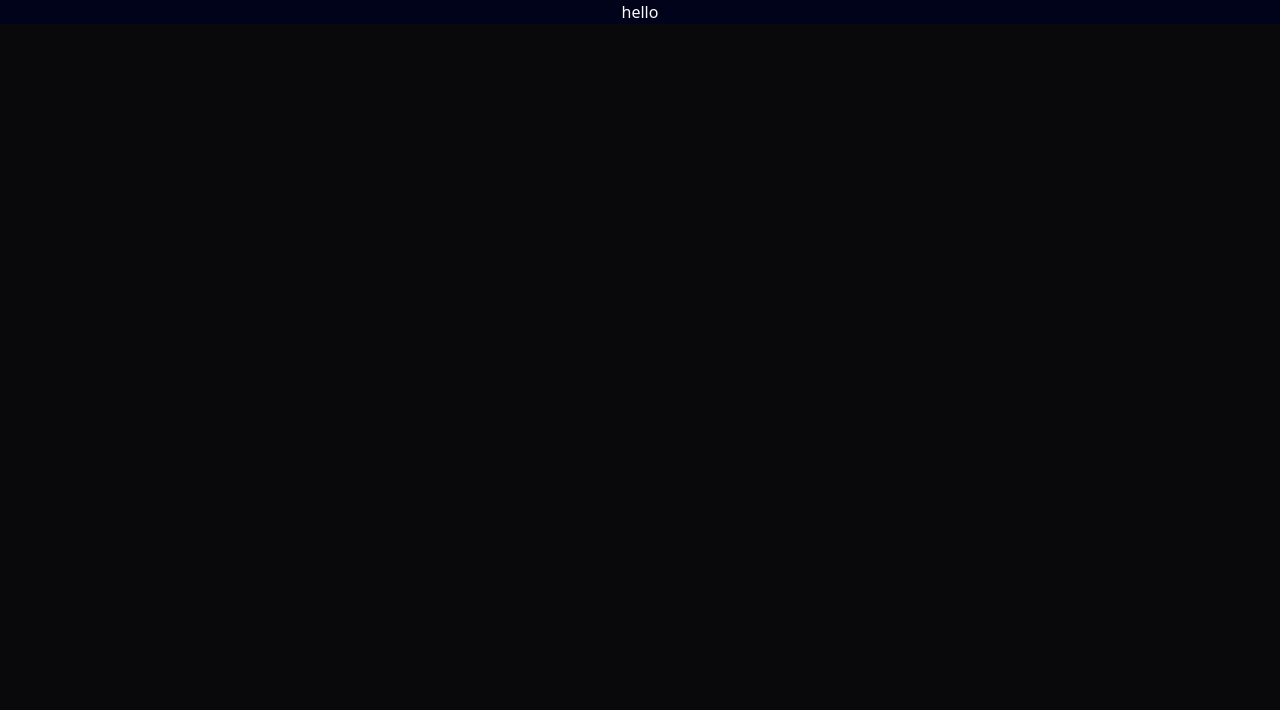
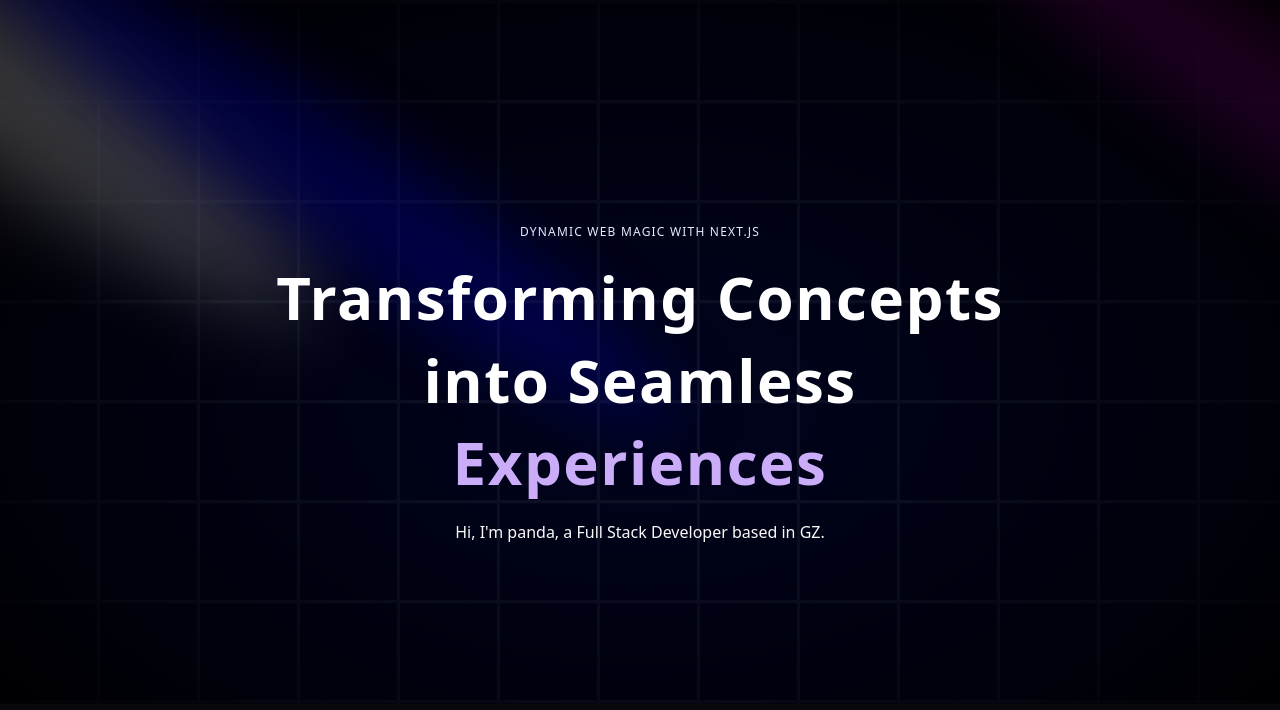
Before and after one commit to pandacase/portfolio, a Next.js app: page / in a window 1280 px wide. Shown: the top 710 px of the page. Built offline with nearby package versions, Linux system fonts and the light colour scheme.

Commit message:
feature: up to 32:52

```diff
--- a/app/page.tsx
+++ b/app/page.tsx
@@ -1,10 +1,10 @@
-import Image from "next/image";
+import Hero from "../components/Hero";
 
 export default function Home() {
   return (
     <main className="relative bg-black-100 flex justify-center items-center flex-col overflow-hidden mx-auto sm:px-10 px-5">
-      <div className="max-w-7xl px-5">
-        <h1>hello</h1>
+      <div className="max-w-7xl w-full">
+        <Hero />
       </div>
     </main>
   );
--- /dev/null
+++ b/components/Hero.tsx
@@ -0,0 +1,38 @@
+import { Spotlight } from "./ui/Spotlight"
+import { TextGenerateEffect } from "./ui/TextGenerateEffect"
+
+const Hero = () => {
+  return (
+    <div className='pb-20 pt-36'>
+      <div>
+        <Spotlight className="-top-40 -left-10 md:-left-32 md:-top-20 h-screen" fill="white" />
+        <Spotlight className="top-10 left-full h-[80vh] w-[50vw]" fill="purple" />
+        <Spotlight className="top-28 left-80 h-[80vh] w-[50vw]" fill="blue" />
+      </div>
+
+      <div className="h-screen w-full dark:bg-black-100 bg-white  dark:bg-grid-white/[0.05] bg-grid-black/[0.2] absolute top-0 left-0 flex items-center justify-center">
+        {/* Radial gradient for the container to give a faded look */}
+        <div className="absolute pointer-events-none inset-0 flex items-center justify-center dark:bg-black bg-white [mask-image:radial-gradient(ellipse_at_center,transparent_20%,black)]" />
+      </div>
+
+      <div className="flex justify-center relative my-20 z-10">
+        <div className="max-w-[89vw] md:max-w-2xl lg:max-w-[60vw] flex flex-col items-center justify-center">
+          <h2 className="uppercase tracking-widest text-xs text-center text-blue-100 max-w-80">
+            Dynamic Web Magic with Next.js
+          </h2>
+
+          <TextGenerateEffect
+            className="text-center text-[40px] md:text-5xl lg:text-6xl"
+            words="Transforming Concepts into Seamless Experiences"
+          />
+
+          <p className="text-center">
+            Hi, I&apos;m panda, a Full Stack Developer based in GZ.
+          </p>
+        </div>
+      </div>
+    </div>
+  )
+}
+
+export default Hero
```
